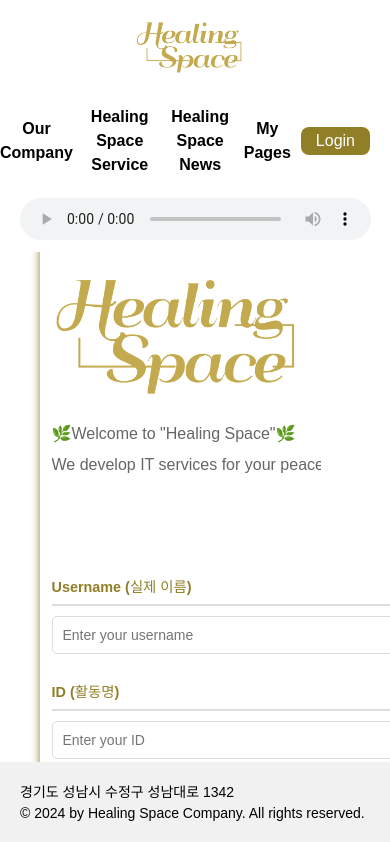
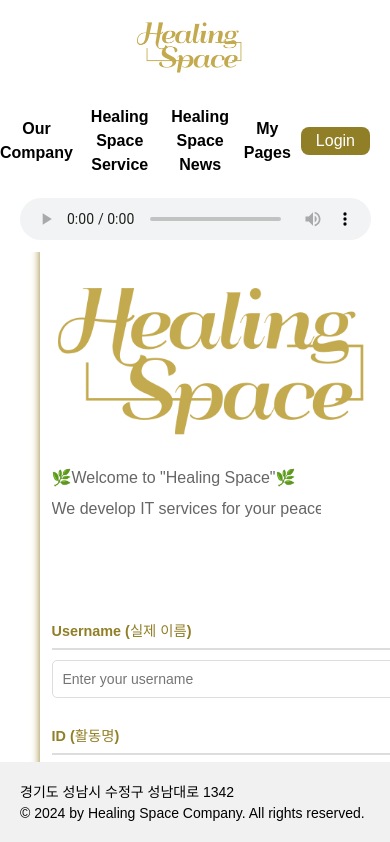
Before and after one commit to passionryu/Healing-Space-Front, a React (Vite) app: page /signup in a window 390 px wide. Shown: the top 842 px of the page. Built offline with nearby package versions, Linux system fonts and the light colour scheme; no server answers.

Commit message:
[fix] 회원가입 페이지 로고 크기 수정

```diff
--- a/src/styles/Signup.css
+++ b/src/styles/Signup.css
@@ -224,7 +224,7 @@
 
     /* 서비스 로고 */
     .logo-container img {
-      width :  70vw;
+      width :  100%;
         height: auto;
         display: block; /* 블록 요소로 변경하여 정렬 효과 적용 */
         padding-left: 0px;
```
